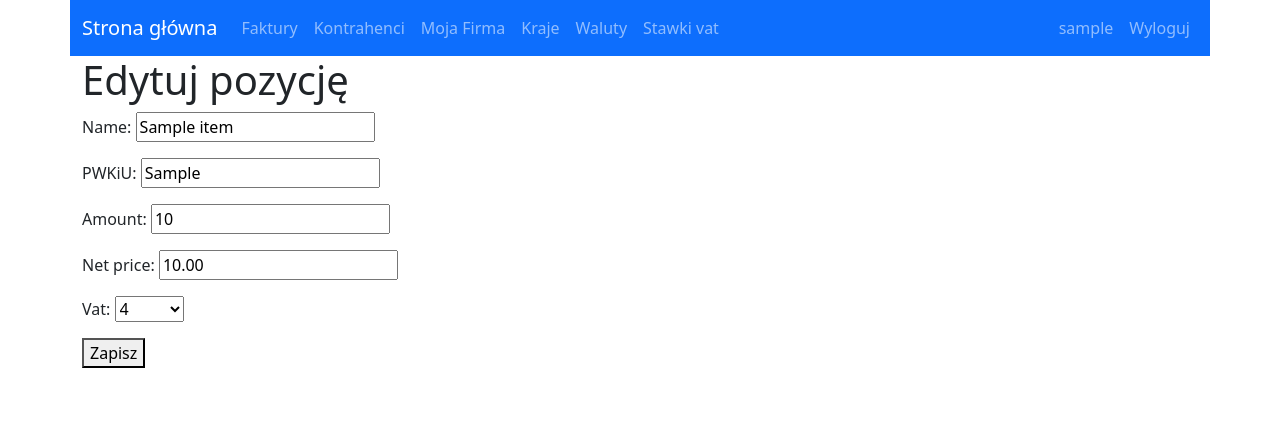
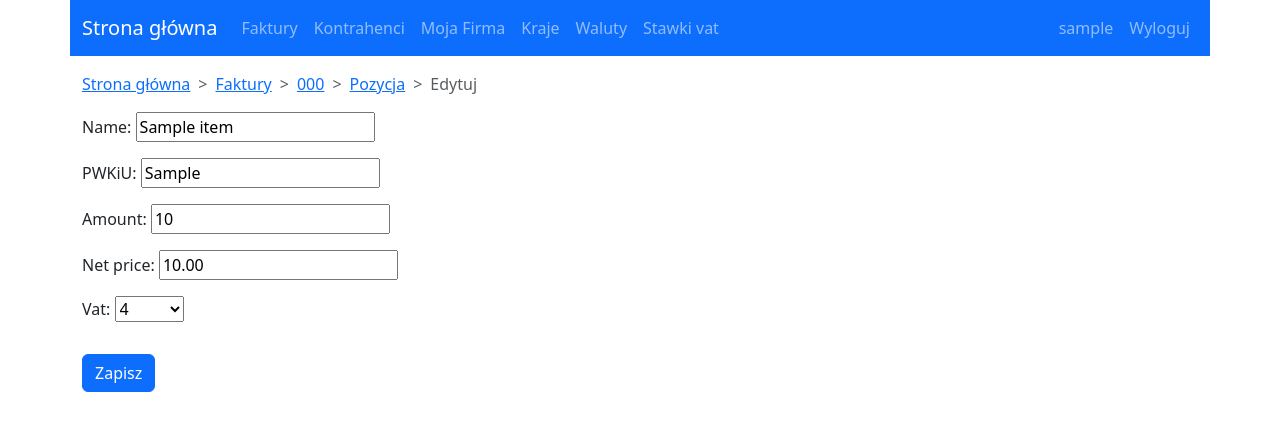
Before and after one commit to devsoft-pl/invoice-factory, a Django app: page /items/replace/1/ in a window 1280 px wide. Shown: the top 431 px of the page. Run offline with Django 3.2, Linux system fonts and the light colour scheme; a user stored in the database is signed in; tables that the repository leaves empty hold one stand-in row (values such as "Sample post"); parts of the project's set-up code (start-up, migrations or seed data) failed here and were passed over.

Commit message:
stylowanie w bootsrapie edycji pozycji faktury

```diff
--- a/templates/items/replace_item.html
+++ b/templates/items/replace_item.html
@@ -1,23 +1,27 @@
 {% extends "base.html" %}{% load static %}
 
-{% block extra_css %}
-    <link rel="stylesheet" type="text/css" href="{% static 'items.css' %}">
-{% endblock extra_css %}
-
 {% block content %}
-
-    <div class="top_actions">
-        {% if request.GET.next %}
-            <a href="{{ request.GET.next }}">Powrót</a>
-        {% endif %}
+    <div class="container mt-3">
+        <div class="row">
+            <nav style="--bs-breadcrumb-divider: '>';" aria-label="breadcrumb">
+                <ol class="breadcrumb">
+                    <li class="breadcrumb-item"><a href="{% url 'invoices:index' %}">Strona główna</a></li>
+                    <li class="breadcrumb-item"><a href="{% url 'invoices:list_invoices' %}">Faktury</a></li>
+                    <li class="breadcrumb-item"><a href="{% url 'invoices:detail_invoice' item.invoice.pk %}">{{ item.invoice.invoice_number }}</a></li>
+                    <li class="breadcrumb-item"><a href="{% url 'invoices:detail_invoice' item.invoice.pk %}">Pozycja</a></li>
+                    <li class="breadcrumb-item active" aria-current="page">Edytuj</li>
+                </ol>
+            </nav>
+        </div>
+        <div class="row">
+            <form action="{% url 'items:replace_item' item.pk %}" method='post'>
+                {% csrf_token %}
+                {{ form.as_p }}
+                {% if request.GET.next %}
+                    <a class="btn btn-primary mt-3" href="{{ request.GET.next }}">Powrót</a>
+                {% endif %}
+                <button class="btn btn-primary mt-3" name="submit">Zapisz</button>
+            </form>
+        </div>
     </div>
-
-    <h1>Edytuj pozycję</h1>
-
-    <form action="{% url 'items:replace_item' item.pk %}" method='post'>
-        {% csrf_token %}
-        {{ form.as_p }}
-        <button name="submit">Zapisz</button>
-    </form>
-
 {% endblock content %}
```
